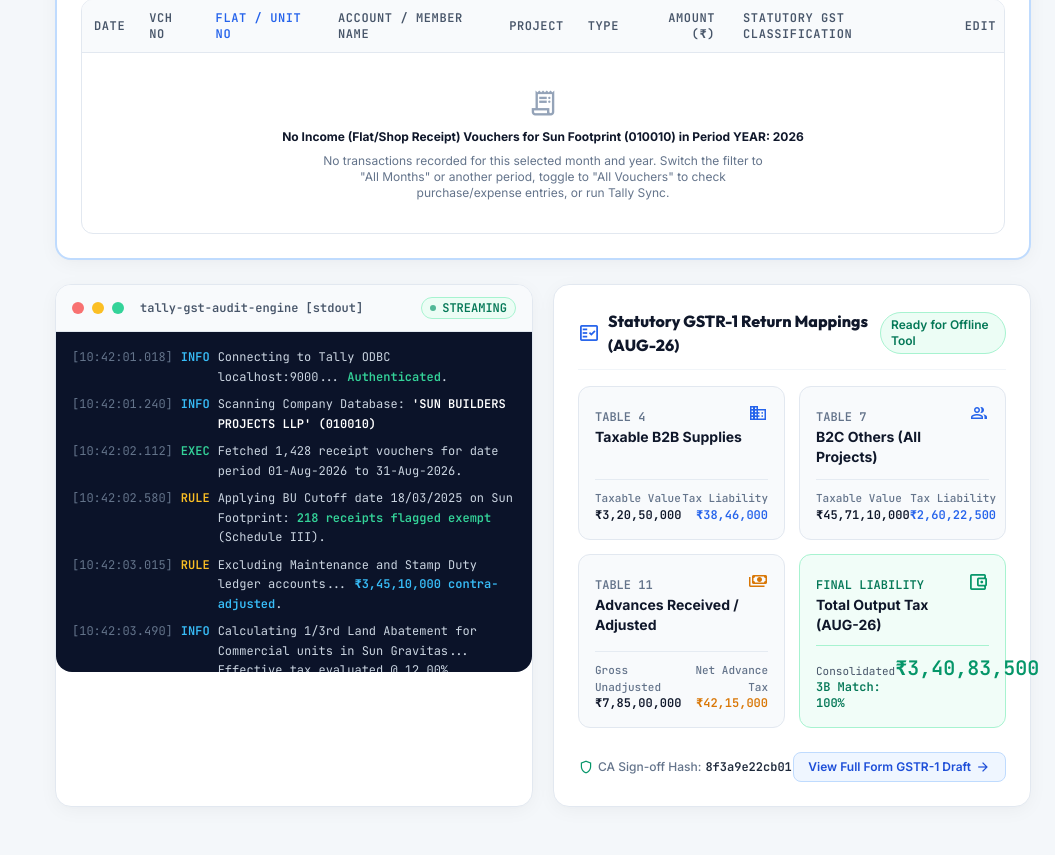
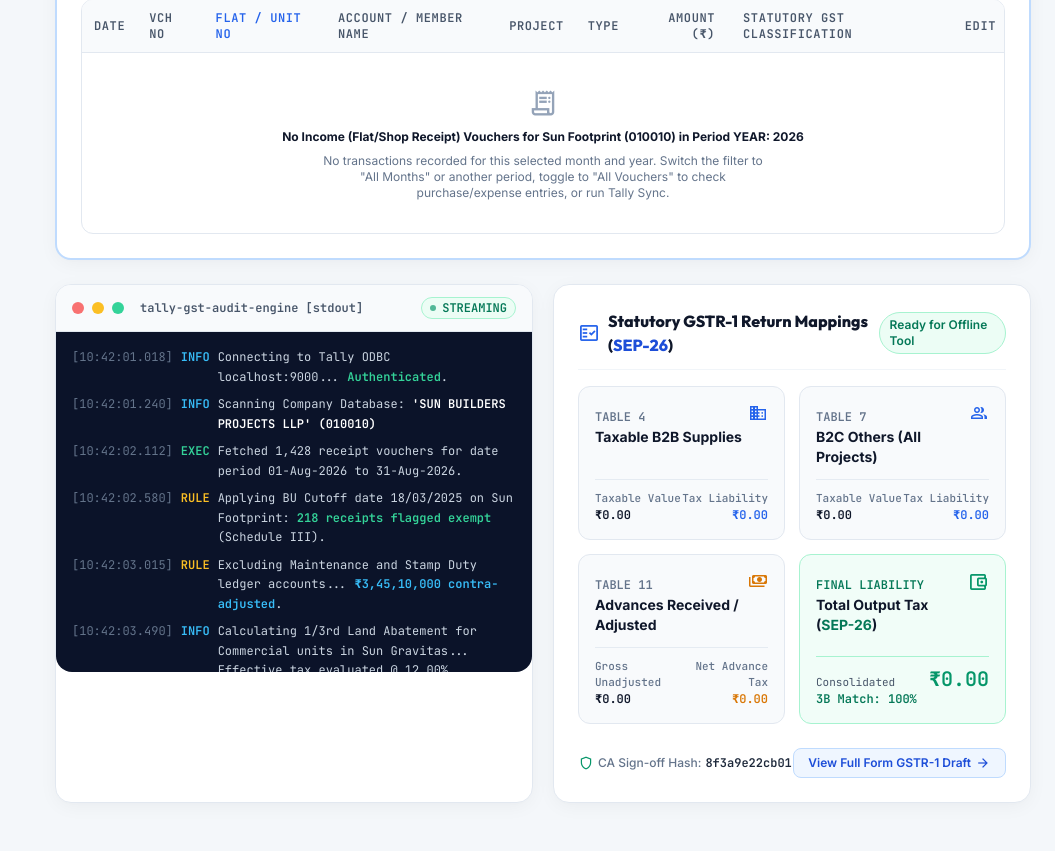
Before and after one commit to jayant1345/sun_builders, a Flask app: page / in a window 1280 px wide; the page is wider, and only the part inside the window is pictured. Shown: the part 1382-2237 px from the top of that part, without its empty margins (225-1280 px from the left). After the commit the page ends 2197 px from the top of that part, so only its background shows below. Run offline with Flask 3, Linux system fonts and the light colour scheme; data that the repository does not hold is empty; some libraries are stand-ins or nearby versions.

Commit message:
Make Statutory GSTR-1 Return Mappings card and figures dynamic to selected month

```diff
--- a/server.py
+++ b/server.py
@@ -354,20 +354,14 @@ def api_status():
 def api_config():
     return jsonify(get_config())
 
-def generate_gstr1_for_period(month_str):
-    """
-    Dynamically compiles the CA-standard multi-sheet GSTR-1 Excel workbook for the
-    specified tax period (e.g. 'SEP-26', 'AUG-26'). Loads authentic vouchers from
-    the database for all active projects, injects them into the workbook, and computes
-    verified GST liability figures.
+def compute_gstr1_summary(month_str):
+    """
+    Computes statutory GSTR-1 summary figures for the given tax period across all projects.
+    Uses unified enrichment and classification logic.
     """
     m_abbr, m_full, short_y, full_y, m_num, last_day = ExcelGenerator.parse_month_year(month_str)
     month_normalized = f"{m_abbr}-{short_y}"
-    from_date = f"{full_y}-{m_num:02d}-01"
-    to_date = f"{full_y}-{m_num:02d}-{last_day:02d}"
-
-    # Load vouchers from DB for all projects
-    project_data = {}
+
     master = load_project_master()
     proj_dict = master.get("projects", {})
 
@@ -380,37 +374,14 @@ def generate_gstr1_for_period(month_str):
         has_bu = pcfg.get("has_bu", False)
         bu_date_str = pcfg.get("bu_permission_date")
         rate_cfg = get_project_rate_config(pcode)
-        # Classify against the FULL voucher history, not just this month - a unit's
-        # total consideration (and therefore its 1%/5% rate slab) depends on all its
-        # receipts to date, not only the ones that happen to fall in this tax period.
         classified_full = enrich_and_classify_vouchers(v_list, has_bu, bu_date_str, rate_cfg)
 
-        target_v = []
         for v in classified_full:
             v_date = v.get("date") or v.get("iso_date") or ""
             vm, vy = extract_month_year(v_date)
             if vm == f"{m_num:02d}" and (vy == full_y or vy == short_y):
-                target_v.append(v)
-        project_data[pcode] = target_v
-        all_target_vouchers.extend(target_v)
-
-    # Output file
-    gen = ExcelGenerator(TEMPLATE_PATH)
-    filename = f"GSTR-1_{month_normalized}_AUTOMATED.xlsx"
-    out_file = os.path.join(OUTPUT_DIR, filename)
-
-    try:
-        if os.path.exists(out_file):
-            with open(out_file, "a"):
-                pass
-    except (PermissionError, OSError):
-        now_suffix = datetime.now().strftime("%Y%m%d_%H%M%S")
-        filename = f"GSTR-1_{month_normalized}_{now_suffix}.xlsx"
-        out_file = os.path.join(OUTPUT_DIR, filename)
-
-    gen.generate_monthly_workbook(month_normalized, project_data, out_file)
-
-    # Compute actual summary metrics from the shared classification computed above
+                all_target_vouchers.append(v)
+
     income_v = [v for v in all_target_vouchers if v.get("_is_income")]
     total_after_bu = 0.0
     total_taxable_base = 0.0
@@ -429,7 +400,8 @@ def generate_gstr1_for_period(month_str):
     total_deductions = sum(float(v.get("deductions") or 0) for v in income_v)
     distinct_units = len(set(v.get("unit_no") or v.get("unit") for v in income_v if v.get("unit_no") or v.get("unit")))
 
-    summary = {
+    return {
+        "month": month_normalized,
         "total_units": distinct_units,
         "gross_receipts": round(total_gross, 2),
         "non_gst_deductions": round(total_deductions, 2),
@@ -442,7 +414,71 @@ def generate_gstr1_for_period(month_str):
         "total_tax_liability": round(total_output_gst, 2)
     }
 
+def generate_gstr1_for_period(month_str):
+    """
+    Dynamically compiles the CA-standard multi-sheet GSTR-1 Excel workbook for the
+    specified tax period (e.g. 'SEP-26', 'AUG-26'). Loads authentic vouchers from
+    the database for all active projects, injects them into the workbook, and computes
+    verified GST liability figures.
+    """
+    m_abbr, m_full, short_y, full_y, m_num, last_day = ExcelGenerator.parse_month_year(month_str)
+    month_normalized = f"{m_abbr}-{short_y}"
+    from_date = f"{full_y}-{m_num:02d}-01"
+    to_date = f"{full_y}-{m_num:02d}-{last_day:02d}"
+
+    # Load vouchers from DB for all projects
+    project_data = {}
+    master = load_project_master()
+    proj_dict = master.get("projects", {})
+
+    all_target_vouchers = []
+    for pkey, pcfg in proj_dict.items():
+        pcode = pcfg.get("code")
+        if not pcode:
+            continue
+        v_list = db.get_vouchers(pcode)
+        has_bu = pcfg.get("has_bu", False)
+        bu_date_str = pcfg.get("bu_permission_date")
+        rate_cfg = get_project_rate_config(pcode)
+        classified_full = enrich_and_classify_vouchers(v_list, has_bu, bu_date_str, rate_cfg)
+
+        target_v = []
+        for v in classified_full:
+            v_date = v.get("date") or v.get("iso_date") or ""
+            vm, vy = extract_month_year(v_date)
+            if vm == f"{m_num:02d}" and (vy == full_y or vy == short_y):
+                target_v.append(v)
+        project_data[pcode] = target_v
+        all_target_vouchers.extend(target_v)
+
+    # Output file
+    gen = ExcelGenerator(TEMPLATE_PATH)
+    filename = f"GSTR-1_{month_normalized}_AUTOMATED.xlsx"
+    out_file = os.path.join(OUTPUT_DIR, filename)
+
+    try:
+        if os.path.exists(out_file):
+            with open(out_file, "a"):
+                pass
+    except (PermissionError, OSError):
+        now_suffix = datetime.now().strftime("%Y%m%d_%H%M%S")
+        filename = f"GSTR-1_{month_normalized}_{now_suffix}.xlsx"
+        out_file = os.path.join(OUTPUT_DIR, filename)
+
+    gen.generate_monthly_workbook(month_normalized, project_data, out_file)
+
+    summary = compute_gstr1_summary(month_str)
     return filename, out_file, summary, from_date, to_date
+
+@app.route("/api/gstr1/summary", methods=["GET"])
+def api_gstr1_summary():
+    month = request.args.get("month", "SEP-26").strip()
+    summary = compute_gstr1_summary(month)
+    return jsonify({
+        "status": "success",
+        "month": summary.get("month", month),
+        "summary": summary
+    })
 
 @app.route("/api/generate", methods=["POST"])
 def api_generate():
--- a/static/js/app.js
+++ b/static/js/app.js
@@ -886,6 +886,75 @@ document.addEventListener('DOMContentLoaded', () => {
     const vYearSelect = document.getElementById('select-voucher-year');
     const gstr1MonthSelect = document.getElementById('select-month');
 
+    function formatINR(val) {
+        const num = Number(val || 0);
+        return num.toLocaleString('en-IN', { minimumFractionDigits: 2, maximumFractionDigits: 2 });
+    }
+
+    function updateStatutoryMonthLabels(cleanMonth) {
+        const m = cleanMonth || 'SEP-26';
+        const ids = ['statutory-mappings-month', 'statutory-output-tax-month', 'portfolio-aggregate-month'];
+        ids.forEach(id => {
+            const el = document.getElementById(id);
+            if (el) el.textContent = m;
+        });
+    }
+
+    function updateStatutoryCardUI(monthStr, summary) {
+        const cleanMonth = (monthStr || 'SEP-26').split(' ')[0].toUpperCase();
+        updateStatutoryMonthLabels(cleanMonth);
+
+        if (!summary) return;
+
+        // Overview Tab - Statutory GSTR-1 Return Mappings card
+        const t4Taxable = document.getElementById('statutory-table4-taxable');
+        const t4Tax = document.getElementById('statutory-table4-tax');
+        const t7Taxable = document.getElementById('statutory-table7-taxable');
+        const t7Tax = document.getElementById('statutory-table7-tax');
+        const t11Gross = document.getElementById('statutory-table11-gross');
+        const t11Tax = document.getElementById('statutory-table11-tax');
+        const totalLiab = document.getElementById('statutory-total-liability');
+
+        if (t4Taxable) t4Taxable.textContent = '₹' + formatINR(summary.table_4_b2b?.taxable || 0);
+        if (t4Tax) t4Tax.textContent = '₹' + formatINR(summary.table_4_b2b?.tax || 0);
+        if (t7Taxable) t7Taxable.textContent = '₹' + formatINR(summary.table_7_b2c?.taxable ?? summary.net_taxable ?? 0);
+        if (t7Tax) t7Tax.textContent = '₹' + formatINR(summary.table_7_b2c?.tax ?? summary.output_gst ?? 0);
+        if (t11Gross) t11Gross.textContent = '₹' + formatINR(summary.table_11_advances?.gross ?? summary.gross_receipts ?? 0);
+        if (t11Tax) t11Tax.textContent = '₹' + formatINR(summary.table_11_advances?.net_tax ?? summary.output_gst ?? 0);
+        if (totalLiab) totalLiab.textContent = '₹' + formatINR(summary.total_tax_liability ?? summary.output_gst ?? 0);
+
+        // Tab 5 - GSTR-1 & 3B Returns tab
+        const retT4Taxable = document.getElementById('tab-returns-table4-taxable');
+        const retT4Tax = document.getElementById('tab-returns-table4-tax');
+        const retT7Taxable = document.getElementById('tab-returns-table7-taxable');
+        const retT7Tax = document.getElementById('tab-returns-table7-tax');
+        const retT8Exempt = document.getElementById('tab-returns-table8-exempt');
+        const retT11Gross = document.getElementById('tab-returns-table11-gross');
+        const retT11Tax = document.getElementById('tab-returns-table11-tax');
+
+        if (retT4Taxable) retT4Taxable.textContent = '₹' + formatINR(summary.table_4_b2b?.taxable || 0);
+        if (retT4Tax) retT4Tax.textContent = '₹' + formatINR(summary.table_4_b2b?.tax || 0);
+        if (retT7Taxable) retT7Taxable.textContent = '₹' + formatINR(summary.table_7_b2c?.taxable ?? summary.net_taxable ?? 0);
+        if (retT7Tax) retT7Tax.textContent = '₹' + formatINR(summary.table_7_b2c?.tax ?? summary.output_gst ?? 0);
+        if (retT8Exempt) retT8Exempt.textContent = '₹' + formatINR(summary.exempt_post_bu || 0);
+        if (retT11Gross) retT11Gross.textContent = '₹' + formatINR(summary.table_11_advances?.gross ?? summary.gross_receipts ?? 0);
+        if (retT11Tax) retT11Tax.textContent = '₹' + formatINR(summary.table_11_advances?.net_tax ?? summary.output_gst ?? 0);
+    }
+
+    async function fetchAndRenderStatutorySummary(monthStr) {
+        const cleanMonth = (monthStr || 'SEP-26').split(' ')[0].toUpperCase();
+        updateStatutoryMonthLabels(cleanMonth);
+        try {
+            const resp = await fetch(`/api/gstr1/summary?month=${encodeURIComponent(cleanMonth)}`);
+            const res = await resp.json();
+            if (res.status === 'success' && res.summary) {
+                updateStatutoryCardUI(cleanMonth, res.summary);
+            }
+        } catch (err) {
+            console.warn('[Statutory Summary Fetch Failed]', err);
+        }
+    }
+
     function syncMonthSelections(sourceValue) {
         const clean = (sourceValue || 'SEP-26').split(' ')[0].toUpperCase();
         currentDownloadUrl = `/api/download/GSTR-1_${clean}_AUTOMATED.xlsx`;
@@ -908,12 +977,16 @@ document.addEventListener('DOMContentLoaded', () => {
                 }
             }
         }
+        updateStatutoryMonthLabels(clean);
+        fetchAndRenderStatutorySummary(clean);
     }
 
     if (gstr1MonthSelect) {
         // Set initial download url from current select-month
         const initM = gstr1MonthSelect.value.split(' ')[0];
         currentDownloadUrl = `/api/download/GSTR-1_${initM}_AUTOMATED.xlsx`;
+        updateStatutoryMonthLabels(initM);
+        fetchAndRenderStatutorySummary(initM);
 
         gstr1MonthSelect.addEventListener('change', (e) => {
             const mVal = e.target.value.split(' ')[0];
@@ -1012,6 +1085,7 @@ document.addEventListener('DOMContentLoaded', () => {
                 }
                 appendLog('SUCCESS', `Successfully compiled 23-sheet GSTR-1 workbook for ${res.month}: ${res.filename}`);
                 if (res.summary) {
+                    updateStatutoryCardUI(res.month || month, res.summary);
                     const grossCr = (Number(res.summary.gross_receipts || 0) / 10000000).toFixed(2);
                     const exemptCr = (Number(res.summary.exempt_post_bu || 0) / 10000000).toFixed(2);
                     const netTaxableCr = (Number(res.summary.net_taxable || 0) / 10000000).toFixed(2);
--- a/templates/index.html
+++ b/templates/index.html
@@ -694,7 +694,7 @@
             <div class="flex items-center justify-between pb-3 border-b border-slate-100">
               <div class="flex items-center gap-2">
                 <span class="material-symbols-outlined text-blue-600 text-[22px]">fact_check</span>
-                <h2 class="font-display text-base font-extrabold text-slate-900">Statutory GSTR-1 Return Mappings (AUG-26)</h2>
+                <h2 class="font-display text-base font-extrabold text-slate-900">Statutory GSTR-1 Return Mappings (<span id="statutory-mappings-month" class="text-blue-700">SEP-26</span>)</h2>
               </div>
               <span class="px-2.5 py-1 rounded-full text-xs font-semibold bg-emerald-50 text-emerald-700 border border-emerald-200 shadow-xs">
                 Ready for Offline Tool
@@ -713,11 +713,11 @@
                 <div class="mt-3 pt-2.5 border-t border-slate-200/80 flex items-baseline justify-between font-mono">
                   <div>
                     <div class="text-[11px] text-slate-500 font-medium">Taxable Value</div>
-                    <div class="text-xs font-bold text-slate-900">₹3,20,50,000</div>
+                    <div id="statutory-table4-taxable" class="text-xs font-bold text-slate-900">₹0</div>
                   </div>
                   <div class="text-right">
                     <div class="text-[11px] text-slate-500 font-medium">Tax Liability</div>
-                    <div class="text-xs font-extrabold text-blue-600">₹38,46,000</div>
+                    <div id="statutory-table4-tax" class="text-xs font-extrabold text-blue-600">₹0</div>
                   </div>
                 </div>
               </div>
@@ -733,11 +733,11 @@
                 <div class="mt-3 pt-2.5 border-t border-slate-200/80 flex items-baseline justify-between font-mono">
                   <div>
                     <div class="text-[11px] text-slate-500 font-medium">Taxable Value</div>
-                    <div class="text-xs font-bold text-slate-900">₹45,71,10,000</div>
+                    <div id="statutory-table7-taxable" class="text-xs font-bold text-slate-900">₹0</div>
                   </div>
                   <div class="text-right">
                     <div class="text-[11px] text-slate-500 font-medium">Tax Liability</div>
-                    <div class="text-xs font-extrabold text-blue-600">₹2,60,22,500</div>
+                    <div id="statutory-table7-tax" class="text-xs font-extrabold text-blue-600">₹0</div>
                   </div>
                 </div>
               </div>
@@ -753,11 +753,11 @@
                 <div class="mt-3 pt-2.5 border-t border-slate-200/80 flex items-baseline justify-between font-mono">
                   <div>
                     <div class="text-[11px] text-slate-500 font-medium">Gross Unadjusted</div>
-                    <div class="text-xs font-bold text-slate-900">₹7,85,00,000</div>
+                    <div id="statutory-table11-gross" class="text-xs font-bold text-slate-900">₹0</div>
                   </div>
                   <div class="text-right">
                     <div class="text-[11px] text-slate-500 font-medium">Net Advance Tax</div>
-                    <div class="text-xs font-extrabold text-amber-600">₹42,15,000</div>
+                    <div id="statutory-table11-tax" class="text-xs font-extrabold text-amber-600">₹0</div>
                   </div>
                 </div>
               </div>
@@ -766,7 +766,7 @@
                 <div class="flex items-start justify-between">
                   <div>
                     <span class="font-mono text-xs text-emerald-700 font-extrabold">FINAL LIABILITY</span>
-                    <div class="text-sm font-bold text-slate-900">Total Output Tax (AUG-26)</div>
+                    <div class="text-sm font-bold text-slate-900">Total Output Tax (<span id="statutory-output-tax-month" class="text-emerald-700">SEP-26</span>)</div>
                   </div>
                   <span class="material-symbols-outlined text-emerald-600 text-[22px]">account_balance_wallet</span>
                 </div>
@@ -776,7 +776,7 @@
                     <div class="text-xs text-emerald-700 font-bold">3B Match: 100%</div>
                   </div>
                   <div class="text-right">
-                    <div class="text-xl font-extrabold text-emerald-600">₹3,40,83,500</div>
+                    <div id="statutory-total-liability" class="text-xl font-extrabold text-emerald-600">₹0</div>
                   </div>
                 </div>
               </div>
@@ -1005,7 +1005,7 @@
               <tfoot>
                 <tr class="bg-slate-50 border-t-2 border-blue-600 font-mono font-bold text-slate-900">
                   <td class="py-3.5 px-4 sticky left-0 bg-slate-50 z-10 font-sans text-sm text-slate-900 font-bold">
-                    PORTFOLIO AGGREGATE (AUG-26)
+                    PORTFOLIO AGGREGATE (<span id="portfolio-aggregate-month">SEP-26</span>)
                   </td>
                   <td class="py-3.5 px-4 font-sans text-xs text-slate-500 font-semibold">6 Active Projects</td>
                   <td class="py-3.5 px-4 text-xs text-emerald-700 font-sans font-bold">1 Statutory BU Exempt</td>
@@ -1320,11 +1320,11 @@
               <div class="flex justify-between items-baseline font-mono border-t border-outline-variant/60 pt-2">
                 <div>
                   <div class="text-[11px] text-on-surface-variant">Taxable Value</div>
-                  <div class="text-sm font-bold text-on-surface">₹3,20,50,000</div>
+                  <div id="tab-returns-table4-taxable" class="text-sm font-bold text-on-surface">₹0</div>
                 </div>
                 <div class="text-right">
                   <div class="text-[11px] text-on-surface-variant">Total Tax (CGST+SGST)</div>
-                  <div class="text-sm font-bold text-primary">₹38,46,000</div>
+                  <div id="tab-returns-table4-tax" class="text-sm font-bold text-primary">₹0</div>
                 </div>
               </div>
             </div>
@@ -1338,11 +1338,11 @@
               <div class="flex justify-between items-baseline font-mono border-t border-outline-variant/60 pt-2">
                 <div>
                   <div class="text-[11px] text-on-surface-variant">Taxable Value</div>
-                  <div class="text-sm font-bold text-on-surface">₹45,71,10,000</div>
+                  <div id="tab-returns-table7-taxable" class="text-sm font-bold text-on-surface">₹0</div>
                 </div>
                 <div class="text-right">
                   <div class="text-[11px] text-on-surface-variant">Total Tax (CGST+SGST)</div>
-                  <div class="text-sm font-bold text-primary">₹2,60,22,500</div>
+                  <div id="tab-returns-table7-tax" class="text-sm font-bold text-primary">₹0</div>
                 </div>
               </div>
             </div>
@@ -1352,11 +1352,11 @@
                 <span class="font-mono text-xs font-bold text-secondary">TABLE 8: NIL RATED &amp; EXEMPT SUPPLIES</span>
                 <span class="text-xs text-secondary font-mono">Schedule III</span>
               </div>
-              <p class="text-xs text-on-surface-variant mb-3">Sun Footprint receipts strictly after 18/03/2025 (₹14.82 Cr) + Lekhambha Plotting (₹4.32 Cr).</p>
+              <p class="text-xs text-on-surface-variant mb-3">Member receipts post-BU permission (Completely Exempt under Schedule III Entry 5).</p>
               <div class="flex justify-between items-baseline font-mono border-t border-outline-variant/60 pt-2">
                 <div>
                   <div class="text-[11px] text-on-surface-variant">Total Exempt Consideration</div>
-                  <div class="text-sm font-bold text-secondary">₹19,14,00,000</div>
+                  <div id="tab-returns-table8-exempt" class="text-sm font-bold text-secondary">₹0</div>
                 </div>
                 <div class="text-right">
                   <div class="text-[11px] text-on-surface-variant">Tax Liability</div>
@@ -1374,11 +1374,11 @@
               <div class="flex justify-between items-baseline font-mono border-t border-outline-variant/60 pt-2">
                 <div>
                   <div class="text-[11px] text-on-surface-variant">Gross Unadjusted Advances</div>
-                  <div class="text-sm font-bold text-on-surface">₹7,85,00,000</div>
+                  <div id="tab-returns-table11-gross" class="text-sm font-bold text-on-surface">₹0</div>
                 </div>
                 <div class="text-right">
                   <div class="text-[11px] text-on-surface-variant">Advance Tax Evaluated</div>
-                  <div class="text-sm font-bold text-tertiary">₹42,15,000</div>
+                  <div id="tab-returns-table11-tax" class="text-sm font-bold text-tertiary">₹0</div>
                 </div>
               </div>
             </div>
@@ -1926,7 +1926,7 @@
     </div>
   </div>
 
-  <script src="/static/js/app.js?v=20261012_v14"></script>
+  <script src="/static/js/app.js?v=20261012_v15"></script>
   <script>
     // Immediate fallback: if user clicks before DOM fully ready
     if (!window.openBuModal) {
```
